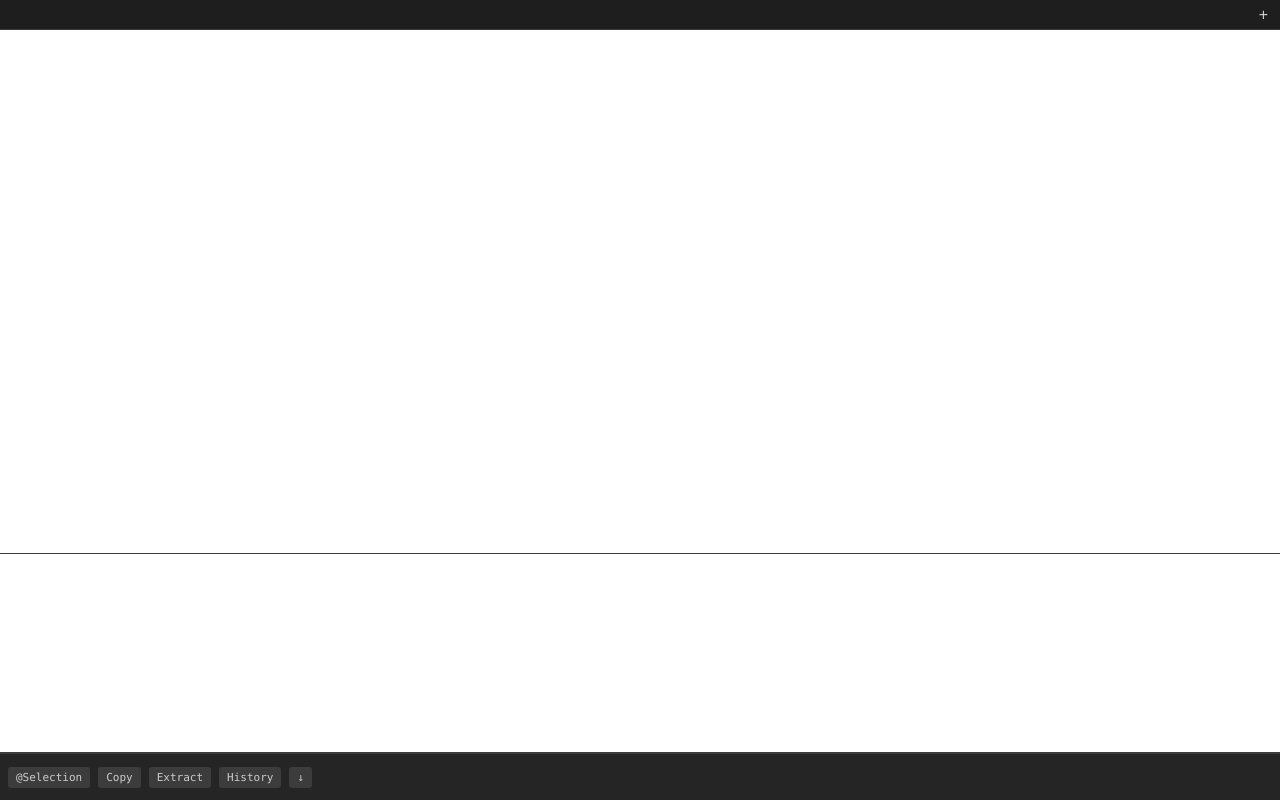
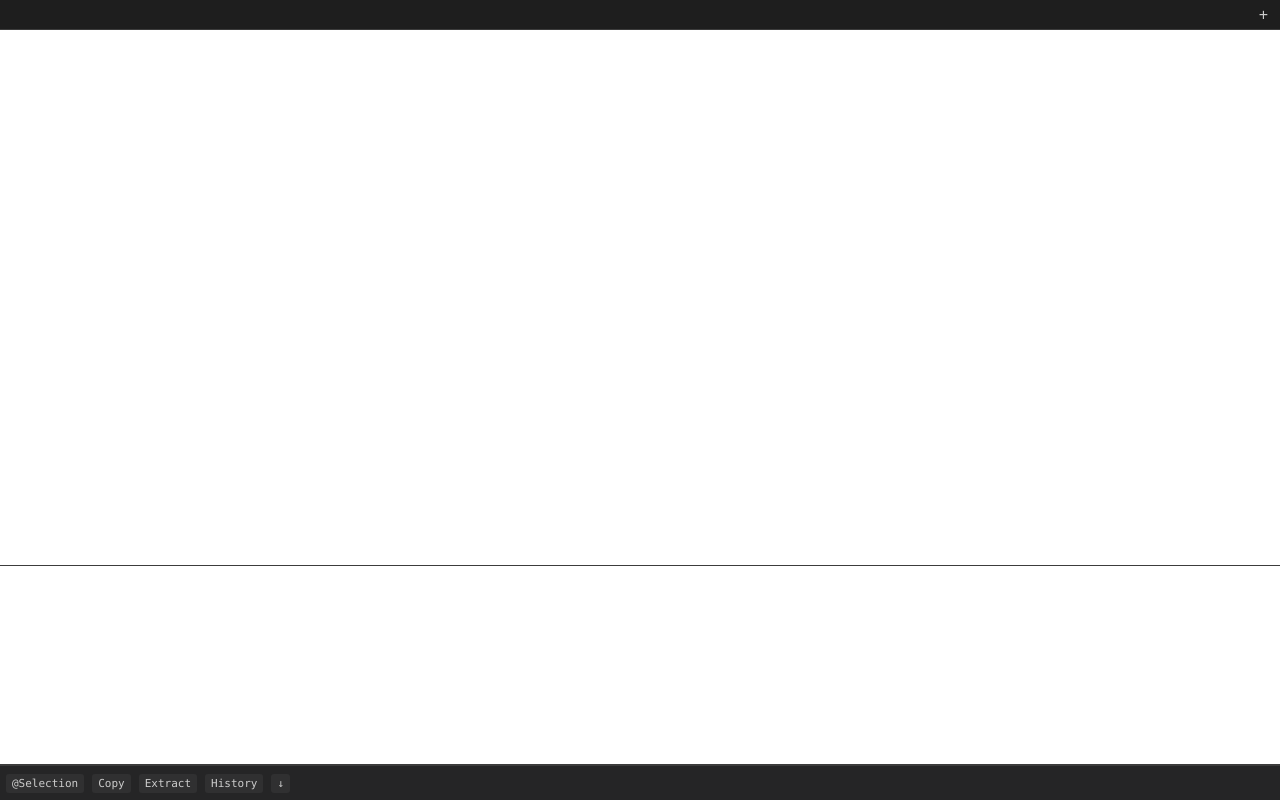
Before and after one commit to ytyng/secondary-terminal, a website: page resources/terminal.html in a window 1280 px wide. Drawn offline with Linux system fonts and the light colour scheme.

Commit message:
レイアウトを調整した

```diff
--- a/resources/terminal.html
+++ b/resources/terminal.html
@@ -226,7 +226,7 @@
             /* 重要：縮まないように固定 */
             background-color: var(--vscode-panel-background, #252526);
             border-top: 1px solid var(--vscode-panel-border, #3c3c3c);
-            padding: 8px;
+            padding: 2px 6px;
             display: flex;
             gap: 8px;
             flex-wrap: wrap;
@@ -252,27 +252,27 @@
         }
 
         .control-button {
-            background-color: var(--vscode-button-secondaryBackground, #3c3c3c);
+            background-color: rgba(255, 255, 255, 0.05);
             color: var(--vscode-button-secondaryForeground, #cccccc);
             border: none;
             border-radius: 3px;
-            padding: 4px 8px;
+            padding: 3px 6px;
             font-size: 11px;
             cursor: pointer;
             font-family: inherit;
             transition: background-color 0.2s;
 
             &:hover {
-                background-color: var(--vscode-button-secondaryHoverBackground, #4c4c4c);
+                background-color: rgba(255, 255, 255, 0.1);
             }
         }
 
         .copy-button {
-            background-color: var(--vscode-button-secondaryBackground, #3c3c3c);
+            background-color: rgba(255, 255, 255, 0.05);
             color: var(--vscode-button-secondaryForeground, #cccccc);
             border: none;
             border-radius: 3px;
-            padding: 4px 8px;
+            padding: 3px 6px;
             font-size: 11px;
             cursor: pointer;
             font-family: inherit;
```
